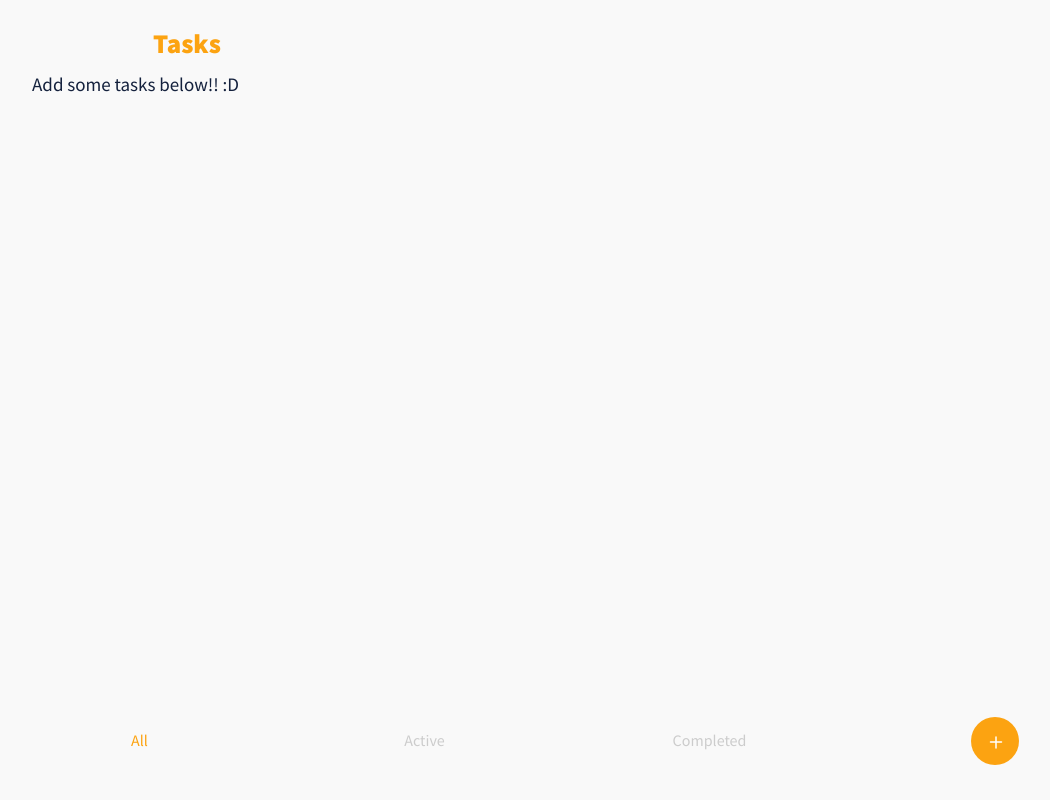
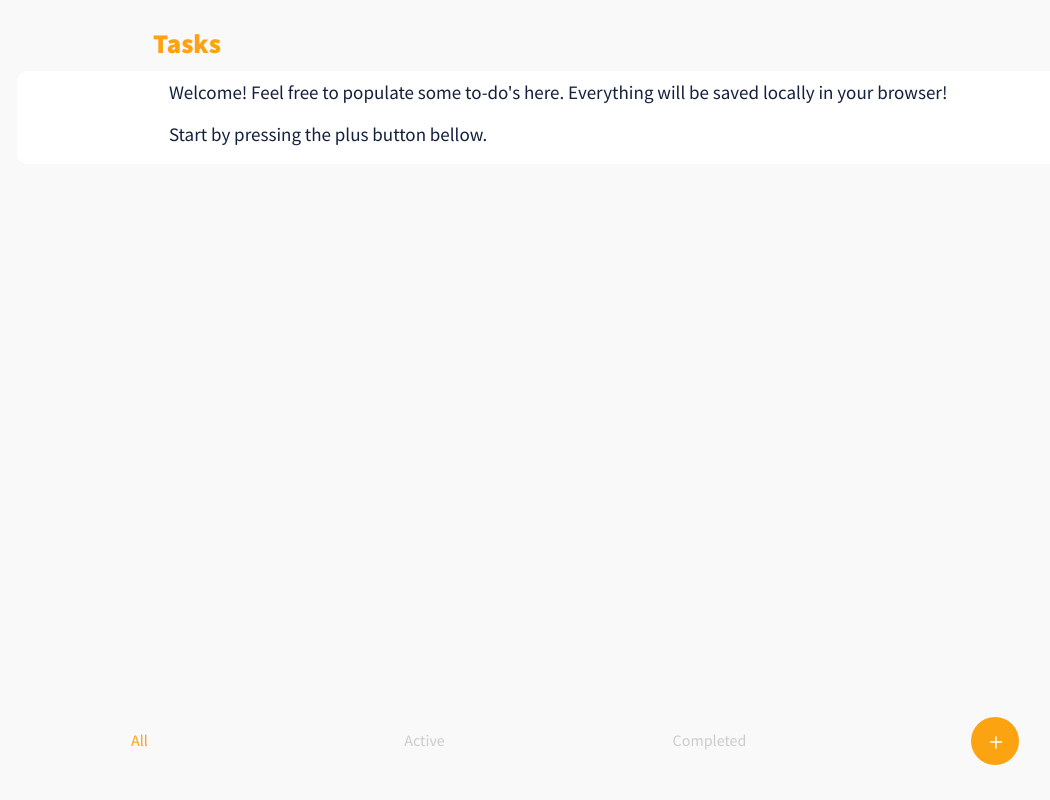
Before and after one commit to rj-tinajero/Redux-To-Do-List, a React (Create React App) app: page / in a window 1280 px wide. Shown: the whole page, without its empty margins (73-1123 px from the left). Built offline with nearby package versions, Linux system fonts and the light colour scheme.

Commit message:
changed default view

```diff
--- a/src/App.css
+++ b/src/App.css
@@ -1,3 +1,30 @@
+body {
+	background: #FACD60;
+}
+
+#wrapper {
+	/* let's get this centered! */
+	/* https://medium.com/front-end-weekly/absolute-centering-in-css-ea3a9d0ad72e*/
+	display: flex;
+  	min-height: 100vh;
+}
+
+#iphone {
+	background: #333;
+	padding: 10px;
+	border-radius: 32px;
+	width: 375px;
+	height: 812px;
+	/* let's get this centered! */
+	margin: auto;
+}
+
+iframe {
+	border: none;
+	border-radius: 22px;
+}
+
+
 .App {
   text-align: center;
 }
@@ -85,6 +112,11 @@ li:hover {
   border-radius: 10px;
 }
 
+.intro {
+  background-color: #FFFFFF;
+  border-radius: 10px;
+}
+
 p {
   font-family: 'Source Sans Pro';
   font-style: normal;
--- a/src/App.js
+++ b/src/App.js
@@ -72,7 +72,17 @@ function App(props){
       </div>
       <ul>
         <div className="container list">
-        {props.todos.length < 1 ? <div><p>Add some tasks below!! :D</p></div> :
+        {props.todos.length < 1 ?
+          <li className="row intro">
+            <div className="col mx-auto intro-p">
+              <i className="far fa-circle fa-sm status-icon" hidden></i>
+            </div>
+            <div className="col-9 mt-2 task mx-auto">
+              <p>Welcome! Feel free to populate some to-do's here. Everything will be saved locally in your browser!</p>
+              <p>Start by pressing the plus button bellow.</p>
+            </div>
+            <div className="col mx-auto"></div>
+          </li> :
           props.todos.map((item, index) =>
             {
               switch(filter) {
@@ -89,7 +99,8 @@ function App(props){
                   return null
               }
             }
-        )}
+          )
+        }
         {/* have another li element be the disappearing input box, depending on plus button being pressed */}
         {toggleInput ?
           <li className="row hover-and-input" key={props.todos.length + 2}>
```
Also changed, not shown: index.html (added, +39 -0 lines).
